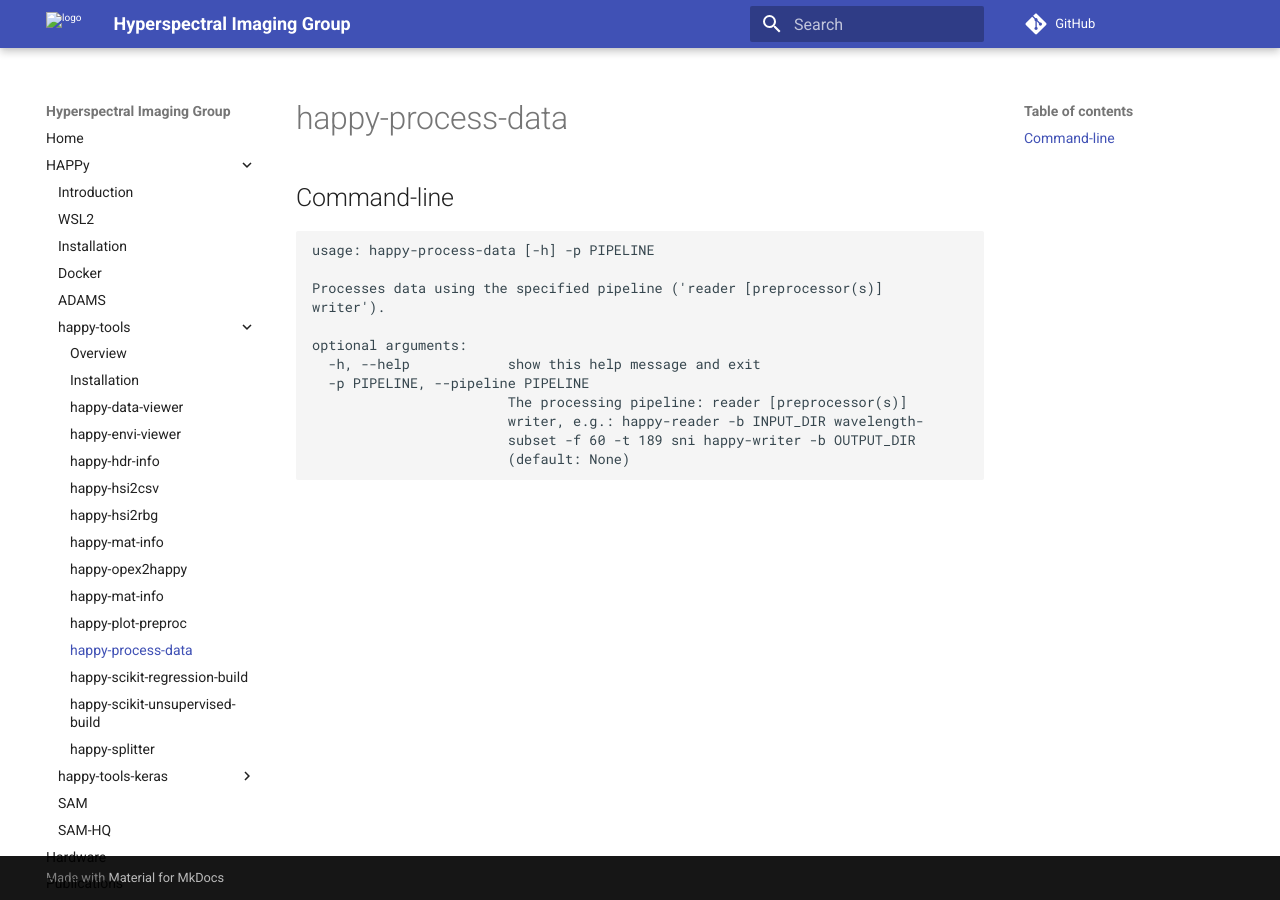
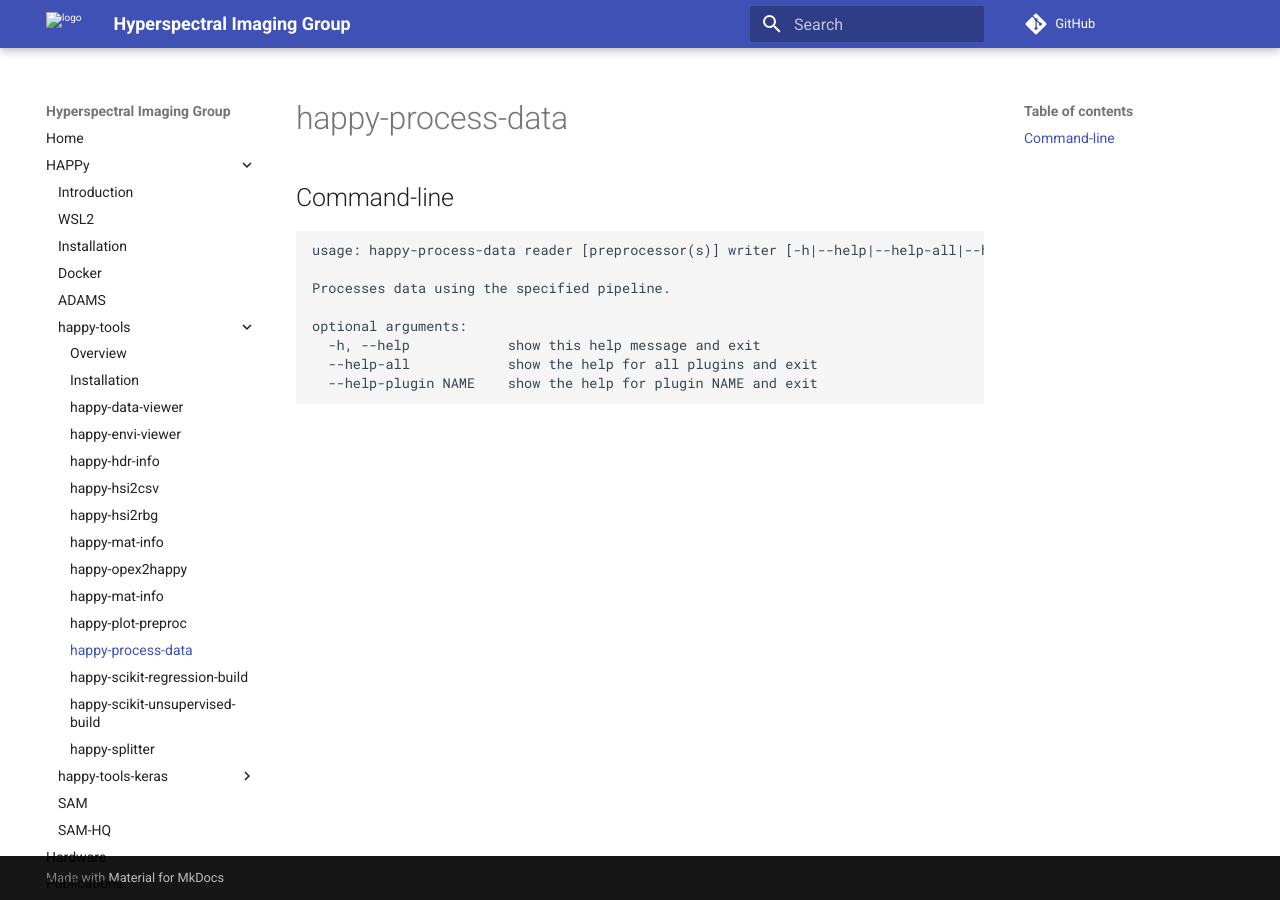
Before and after one commit to wairas/hsi-website, an MkDocs documentation site: the page built from docs/happy/happy_tools/happy-process-data.md, in a window 1280 px wide. Built offline with MkDocs 1.6.1 and Material for MkDocs 9.7.7, drawn with Linux system fonts in a browser that asks for light colours; comment, search, counter and statistics services are not loaded.

Commit message:
tool no longer uses argparse

````diff
--- a/docs/happy/happy_tools/happy-process-data.md
+++ b/docs/happy/happy_tools/happy-process-data.md
@@ -1,16 +1,12 @@
 # Command-line
 
 ```
-usage: happy-process-data [-h] -p PIPELINE
+usage: happy-process-data reader [preprocessor(s)] writer [-h|--help|--help-all|--help-plugin NAME]
 
-Processes data using the specified pipeline ('reader [preprocessor(s)]
-writer').
+Processes data using the specified pipeline.
 
 optional arguments:
   -h, --help            show this help message and exit
-  -p PIPELINE, --pipeline PIPELINE
-                        The processing pipeline: reader [preprocessor(s)]
-                        writer, e.g.: happy-reader -b INPUT_DIR wavelength-
-                        subset -f 60 -t 189 sni happy-writer -b OUTPUT_DIR
-                        (default: None)
+  --help-all            show the help for all plugins and exit
+  --help-plugin NAME    show the help for plugin NAME and exit
 ```
````
